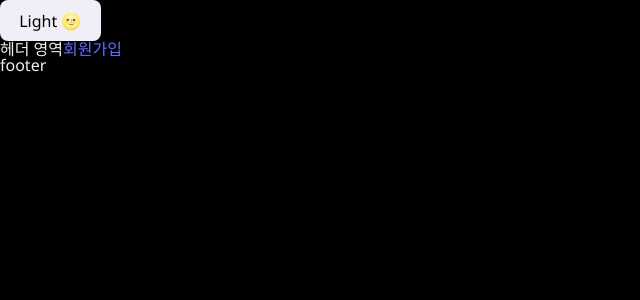
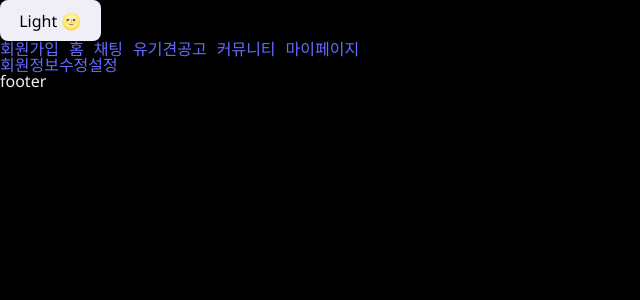
Before and after one commit to naerim/pawsitive, a React (Vite) app in the folder frontend/: page /mypage in a window 1280 px wide. Shown: the top 300 px of the page, without its empty margins (0-640 px from the left). Built offline with nearby package versions, Linux system fonts and the light colour scheme.

Commit message:
🌱 chore : mypage setting router 설정

```diff
--- a/frontend/src/App.tsx
+++ b/frontend/src/App.tsx
@@ -11,12 +11,20 @@ import SignUpPage from '@src/pages/SignUpPage'
 import Header from '@src/common/Header'
 import MeetingPage from '@src/pages/MeetingPage'
 import BroadcastPage from '@src/pages/BroadcastPage'
+import MyPage from '@src/pages/MyPage'
+import SettingPage from '@src/pages/SettingPage'
+import ProfilePage from '@src/pages/ProfilePage'
+import NotFoundPage from '@src/pages/NotFoundPage'
 
 // 로그인된 경우 접근할 수 있는 url
 const AuthRoutes = () => (
   <Routes>
     <Route path="/" element={<HomePage />} />
     <Route path="/login" element={<LoginPage />} />
+    <Route path="/mypage" element={<MyPage />} />
+    <Route path="/mypage/profile" element={<ProfilePage />} />
+    <Route path="/mypage/setting" element={<SettingPage />} />
+    <Route path="*" element={<NotFoundPage />} />
   </Routes>
 )
 
@@ -28,11 +36,12 @@ const HomeRoutes = () => (
     <Route path="/openvidu" element={<MeetingPage />} />
     <Route path="/broadcast" element={<BroadcastPage />} />
     <Route path="/signUp" element={<SignUpPage />} />
+    <Route path="*" element={<NotFoundPage />} />
   </Routes>
 )
 
 const App = () => {
-  const user = false
+  const user = true
   const [theme, setTheme] = useState('dark')
 
   const isLight = theme === 'light'
--- a/frontend/src/common/Header.tsx
+++ b/frontend/src/common/Header.tsx
@@ -1,11 +1,15 @@
-import { Link } from 'react-router-dom'
+import * as h from '@src/common/style/HeaderStyle'
 
 const Header = () => {
   return (
-    <header>
-      헤더 영역
-      <Link to="/signUp">회원가입</Link>
-    </header>
+    <h.Container>
+      <h.MenuItem to="/signUp">회원가입</h.MenuItem>
+      <h.MenuItem to="/">홈</h.MenuItem>
+      <h.MenuItem to="/chatting">채팅</h.MenuItem>
+      <h.MenuItem to="/dog">유기견공고</h.MenuItem>
+      <h.MenuItem to="/community">커뮤니티</h.MenuItem>
+      <h.MenuItem to="/mypage">마이페이지</h.MenuItem>
+    </h.Container>
   )
 }
 
--- /dev/null
+++ b/frontend/src/common/style/HeaderStyle.tsx
@@ -0,0 +1,10 @@
+import styled from 'styled-components'
+import { Link } from 'react-router-dom'
+
+export const Container = styled.header`
+  padding: 20;
+`
+
+export const MenuItem = styled(Link)`
+  margin-right: 10px;
+`
--- /dev/null
+++ b/frontend/src/components/MyPage/MyPageMenu.tsx
@@ -0,0 +1,12 @@
+import { Link } from 'react-router-dom'
+
+const MyPageMenu = () => {
+  return (
+    <div>
+      <Link to="/mypage/profile">회원정보수정</Link>
+      <Link to="/mypage/setting">설정</Link>
+    </div>
+  )
+}
+
+export default MyPageMenu
--- /dev/null
+++ b/frontend/src/container/MyPageContainer.tsx
@@ -0,0 +1,11 @@
+import MyPageMenu from '@src/components/MyPage/MyPageMenu'
+
+const MyPageContainer = () => {
+  return (
+    <div>
+      <MyPageMenu />
+    </div>
+  )
+}
+
+export default MyPageContainer
--- /dev/null
+++ b/frontend/src/pages/MyPage.tsx
@@ -0,0 +1,11 @@
+import MyPageContainer from '@src/container/MyPageContainer'
+
+const MyPage = () => {
+  return (
+    <div>
+      <MyPageContainer />
+    </div>
+  )
+}
+
+export default MyPage
--- /dev/null
+++ b/frontend/src/pages/NotFoundPage.tsx
@@ -0,0 +1,9 @@
+const NotFoundPage = () => {
+  return (
+    <div>
+      <h1>404 Error</h1>
+    </div>
+  )
+}
+
+export default NotFoundPage
--- /dev/null
+++ b/frontend/src/pages/ProfilePage.tsx
@@ -0,0 +1,9 @@
+const ProfilePage = () => {
+  return (
+    <div>
+      <div>프로필 페이지 - 회원정보 수정할 수 있음</div>
+    </div>
+  )
+}
+
+export default ProfilePage
--- /dev/null
+++ b/frontend/src/pages/SettingPage.tsx
@@ -0,0 +1,9 @@
+const SettingPage = () => {
+  return (
+    <div>
+      <div>설정페이지</div>
+    </div>
+  )
+}
+
+export default SettingPage
```
